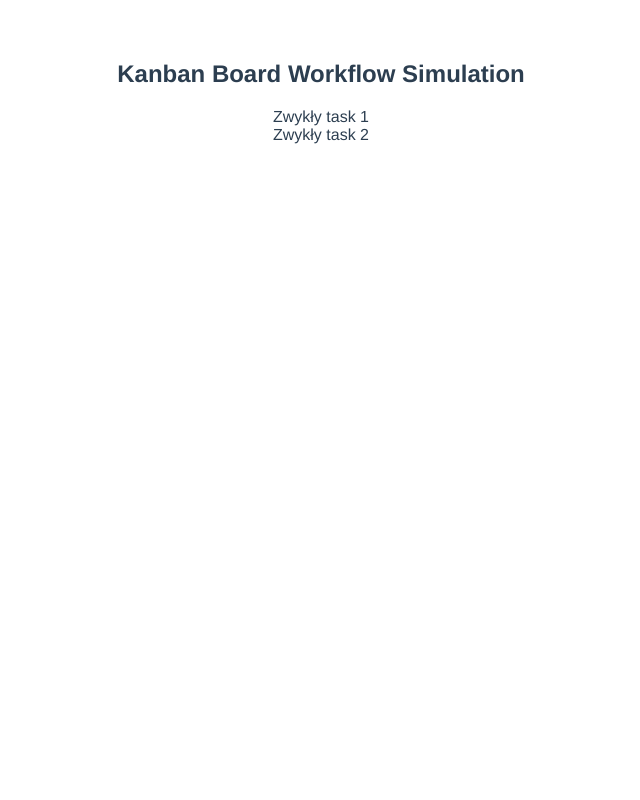
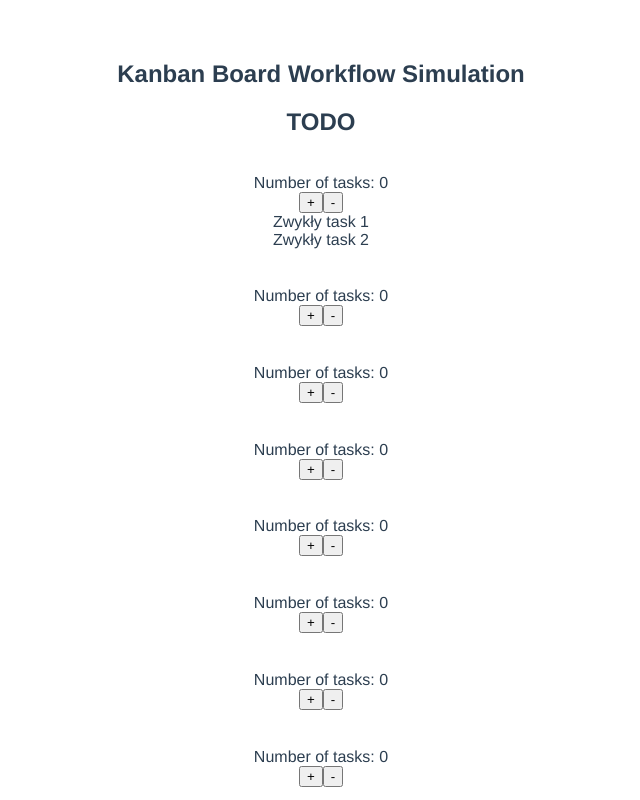
Before and after one commit to zakrzewskib/KanbanWorkflowSimulation, a Vue app: page / in a window 1280 px wide. Shown: the whole page, without its empty margins (319-959 px from the left). Built offline with nearby package versions, Linux system fonts and the light colour scheme.

Commit message:
Can't update counter during drop event

```diff
--- a/src/App.vue
+++ b/src/App.vue
@@ -2,7 +2,7 @@
   <div id="app">
     <h2>{{ title }}</h2>
     <main class="flexbox">
-      <Column id="column-1">
+      <Column id="column-1" name="TODO">
         <Task
           v-for="task in tasks"
           :key="task.id"
@@ -12,8 +12,18 @@
         >
         </Task>
       </Column>
-      <Column id="column-2"> </Column>
-      <Column id="column-3"> </Column>
+      <Column id="column-2">
+        <div class="columnsInside">
+          <Column id="column-2-1"> </Column>
+          <Column id="column-2-2"> </Column>
+        </div>
+      </Column>
+      <Column id="column-3">
+        <div class="columnsInside">
+          <Column id="column-3-1"> </Column>
+          <Column id="column-3-2"> </Column>
+        </div>
+      </Column>
       <Column id="column-4"> </Column>
     </main>
   </div>
@@ -41,7 +51,6 @@ export default {
 };
 </script>
 
-
 <style>
 #app {
   font-family: Avenir, Helvetica, Arial, sans-serif;
--- a/src/components/Column.vue
+++ b/src/components/Column.vue
@@ -1,12 +1,32 @@
 <template>
-  <div :id="id" class="column" @dragover.prevent @drop.prevent="drop">
-    <slot /> <!-- You can put the content inside and use it as a tag -->
+  <div
+    :id="id"
+    :name="name"
+    class="column"
+    @dragover.prevent
+    @drop.prevent="drop"
+  >
+    <h2>{{ name }}</h2> <br>
+    Number of tasks: {{ counter }}
+    <div class="buttoncontainer">
+      <button @click="increaseCounter">+</button>
+      <button @click="decreaseCounter">-</button>
+    </div>
+
+    <slot />
   </div>
 </template>
 
 <script>
 export default {
-  props: ["id"],
+  props: ["id", "name"],
+  data() {
+    return {
+      counter: 0,
+      maxTasks: 5,
+    };
+  },
+
   methods: {
     drop: (e) => {
       const task_id = e.dataTransfer.getData("task_id");
@@ -14,35 +34,18 @@ export default {
       task.style.display = "block";
       e.target.appendChild(task);
     },
+    increaseCounter() {
+      if (this.counter >= this.maxTasks) {
+        this.counter = this.maxTasks;
+      } else {
+        this.counter += 1;
+      }
+    },
+    decreaseCounter() {
+      if (this.counter > 0) {
+        this.counter -= 1;
+      }
+    },
   },
 };
-
-// document.addEventListener("dragenter", function(event) {
-//   // highlight potential drop target when the draggable element enters it
-//   if (event.target.className == "column") {
-//     event.target.style.background = "grey";
-//   }
-
-// }, false);
-
-
-// document.addEventListener(
-//   "dragleave",
-//   function (event) {
-//     if (event.target.className == "column") {
-//       event.target.style.background = "";
-//     }
-//   },
-//   false
-// );
-
-// document.addEventListener("drop", function(event) {
-//   event.preventDefault();
-//   if (event.target.className == "column") {
-//     event.target.style.background = "";
-//   }
-
-// }, false);
-
-
 </script>
--- a/src/components/Task.vue
+++ b/src/components/Task.vue
@@ -19,7 +19,6 @@ export default {
     dragStart: (e) => {
       const target = e.target;
       e.dataTransfer.setData("task_id", target.id);
-      // target.style.opacity = .5;
     },
   },
 };
--- a/src/styles/columnstyles.css
+++ b/src/styles/columnstyles.css
@@ -5,8 +5,8 @@
     color: black;
 
     width: 100%;
-    max-width: 400px;
-    margin: 10px;
+    max-width: 600px;
+    margin: 2px;
     border: 5px solid black;
 
     padding: 15px;
--- a/src/styles/flexboxstyles.css
+++ b/src/styles/flexboxstyles.css
@@ -3,7 +3,7 @@
     justify-content: space-between;
 
     width: 100%;
-    max-width: 1400px;
+    max-width: 1600px;
     height: 100vh;
 
     overflow: hidden;
```
